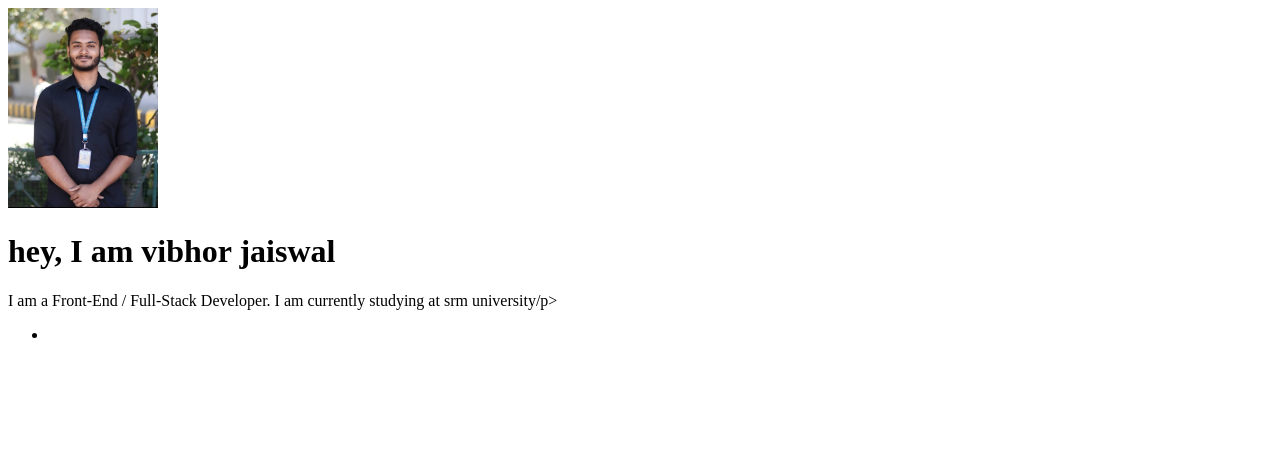
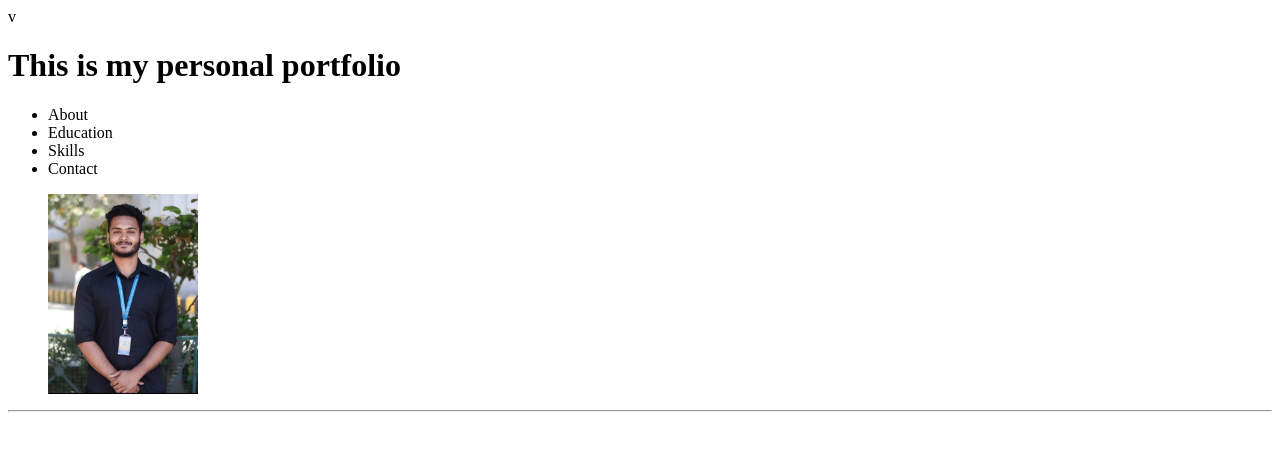
Before and after one commit to vibhor003/Portfolio, a plain HTML site: page About.html in a window 1280 px wide. Drawn offline with Linux system fonts and the light colour scheme.

Commit message:
my first commit

```diff
--- a/About.html
+++ b/About.html
@@ -1,23 +1,40 @@
-<!DOCTYPE html>
+v<!DOCTYPE html>
 <html lang="en">
 <head>
     <meta charset="UTF-8">
     <meta name="viewport" content="width=device-width, initial-scale=1.0">
-    <title>About me</title>
+    <title>Personal portfolio</title>
 </head>
 <body>
     <header>
-        <img src="WhatsApp Image 2023-11-14 at 12.50.09 PM.jpeg" alt="MY picture" height="200">
-
-        <h1>hey, I am  vibhor jaiswal </h1>
-        <p>I am a Front-End / Full-Stack Developer. I am currently studying at srm university/p>
+        <h1>This is my personal portfolio</h1>
         <nav>
             <ul>
                 <li>
+                    <a herf="About.html">About</a>
+                </li>
 
+                <li>
+                    <a herf="Education.html">Education</a>
+                </li>
+
+                <li>
+                    <a herf="Skills.html">Skills</a>
+                </li>
+
+                <li>
+                    <a herf="Contact.html ">Contact </a>
                 </li>
             </ul>
         </nav>
+        <figure>
+            <img src="WhatsApp Image 2023-11-14 at 12.50.09 PM.jpeg" alt="MY picture" height="200">
+
+        </figure>
     </header>
+    <hr>
+    <footer>
+
+    </footer>
 </body>
 </html>
```
Also changed, not shown: index.html (+9 -2 lines).
